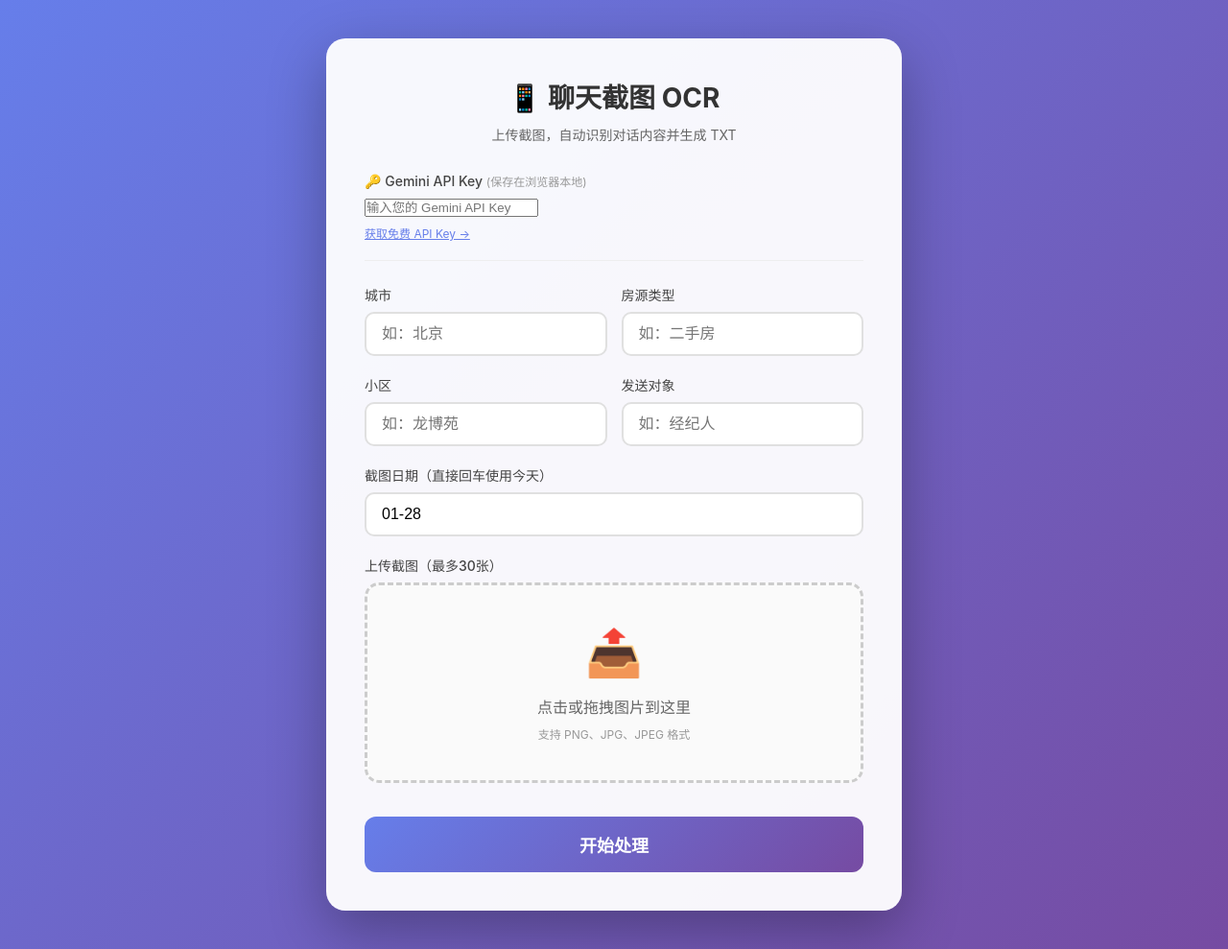
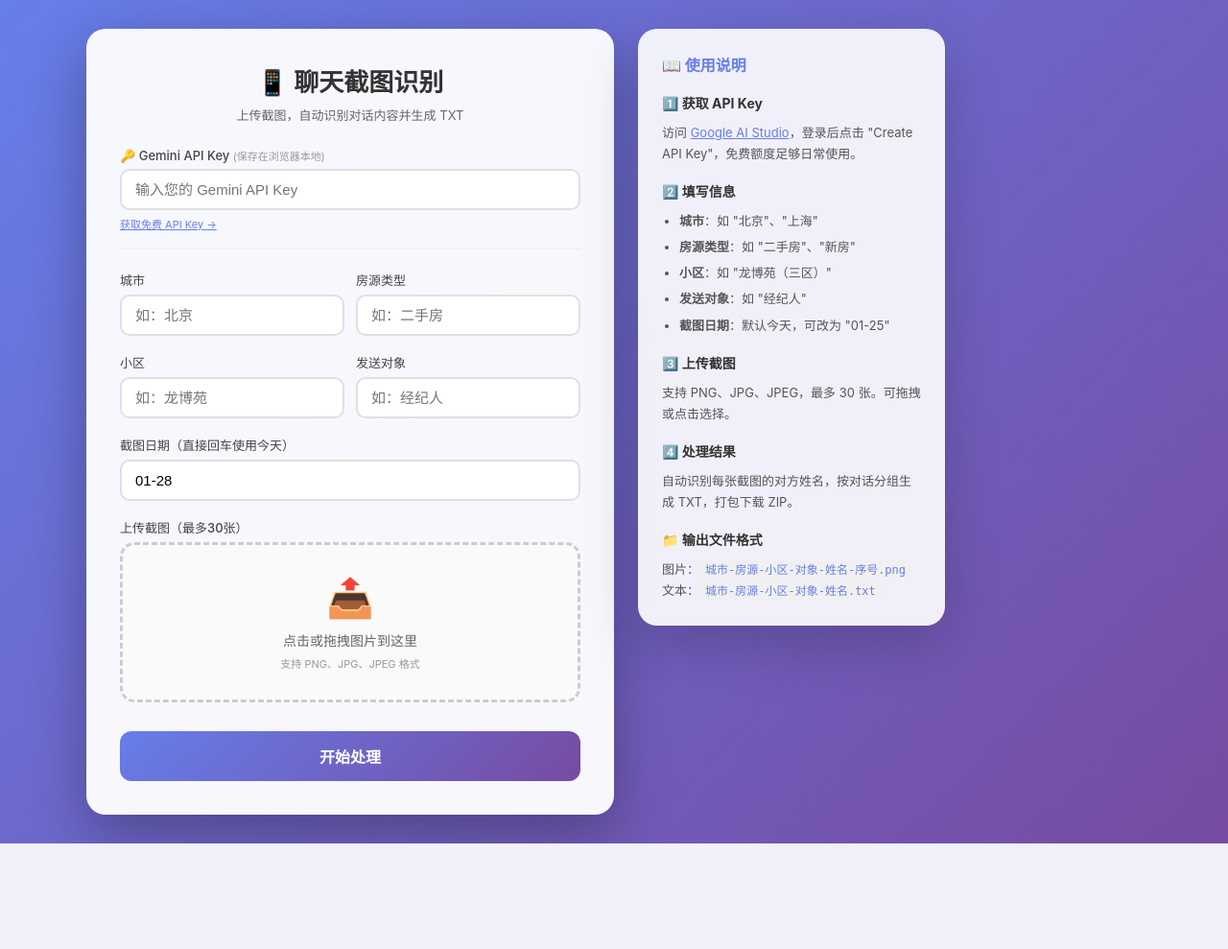
Before and after one commit to FUY25/chat-ocr-web, a Flask app: page / in a window 1280 px wide. Shown: the whole page at 96% size. After the commit the page ends 879 px from the top, so only its background shows below. Run offline with Flask 3, Linux system fonts and the light colour scheme.

Commit message:
Add sidebar usage guide, improve progress messages

```diff
--- a/ocr_core.py
+++ b/ocr_core.py
@@ -217,14 +217,12 @@ def process_ocr_workflow(
     report(f"开始处理 {total_images} 张图片", 0, total_images)
 
     # 步骤1: 检测每张图片的对方姓名并重命名
-    report("步骤1: 识别对方姓名...", 0, total_images)
+    report("正在识别对方姓名...", 0, total_images)
 
     renamed_images = []  # [(new_filename, bytes, person_name), ...]
     per_name_counter = {}
 
     for i, (orig_name, img_bytes) in enumerate(images):
-        report(f"识别姓名: {orig_name}", i + 1, total_images)
-
         person_name = detect_name_from_image(img_bytes)
         order = per_name_counter.get(person_name, 0) + 1
         per_name_counter[person_name] = order
@@ -233,10 +231,13 @@ def process_ocr_workflow(
         ext = Path(orig_name).suffix.lower() or ".png"
         new_name = f"{city}-{house_type}-{community}-{recipient}-{person_name}-{order}{ext}"
 
+        report(f"→ {new_name}", i + 1, total_images)
+
         renamed_images.append((new_name, img_bytes, person_name))
 
+
     # 步骤2: 按对方姓名分组
-    report("步骤2: 分组图片...", 0, 0)
+    report("正在分组图片...", 0, 0)
 
     groups = defaultdict(list)
     for new_name, img_bytes, person_name in renamed_images:
@@ -247,21 +248,21 @@ def process_ocr_workflow(
     # 步骤3: 初始化 Gemini 客户端
     client = genai.Client(api_key=api_key)
 
-    # 步骤4: 对每组调用 Gemini OCR
-    report("步骤3: Gemini OCR 处理...", 0, len(groups))
+    # 步骤3: 对每组调用 Gemini 分析
+    report("Gemini 正在分析聊天内容...", 0, len(groups))
 
     txt_files = {}  # {filename: content}
     group_list = list(groups.items())
 
     for i, (person_name, imgs) in enumerate(group_list):
-        report(f"OCR: {person_name} ({len(imgs)} 张图片)", i + 1, len(groups))
+        report(f"正在分析: {person_name}（{len(imgs)} 张图片）", i + 1, len(groups))
 
         chat_content = ocr_images_with_gemini(imgs, client, screenshot_date)
         txt_name = f"{city}-{house_type}-{community}-{recipient}-{person_name}.txt"
         txt_files[txt_name] = chat_content
 
-    # 步骤5: 打包 ZIP
-    report("步骤4: 打包 ZIP...", 0, 0)
+    # 步骤4: 打包 ZIP
+    report("正在打包下载文件...", 0, 0)
 
     zip_buffer = BytesIO()
     with zipfile.ZipFile(zip_buffer, 'w', zipfile.ZIP_DEFLATED) as zf:
--- a/templates/index.html
+++ b/templates/index.html
@@ -4,7 +4,7 @@
 <head>
     <meta charset="UTF-8">
     <meta name="viewport" content="width=device-width, initial-scale=1.0">
-    <title>聊天截图 OCR</title>
+    <title>聊天截图识别</title>
     <style>
         * {
             margin: 0;
@@ -16,57 +16,112 @@
             font-family: -apple-system, BlinkMacSystemFont, 'Segoe UI', Roboto, 'Helvetica Neue', Arial, sans-serif;
             background: linear-gradient(135deg, #667eea 0%, #764ba2 100%);
             min-height: 100vh;
-            padding: 40px 20px;
+            padding: 30px 20px;
         }
 
-        .container {
-            max-width: 600px;
+        .layout {
+            display: flex;
+            max-width: 1100px;
             margin: 0 auto;
+            gap: 25px;
         }
 
-        .card {
+        .main-card {
+            flex: 1;
+            max-width: 550px;
             background: rgba(255, 255, 255, 0.95);
             border-radius: 20px;
-            padding: 40px;
+            padding: 35px;
             box-shadow: 0 20px 60px rgba(0, 0, 0, 0.3);
+        }
+
+        .sidebar {
+            width: 320px;
+            background: rgba(255, 255, 255, 0.9);
+            border-radius: 20px;
+            padding: 25px;
+            box-shadow: 0 20px 60px rgba(0, 0, 0, 0.2);
+            font-size: 13px;
+            color: #444;
+            height: fit-content;
+        }
+
+        .sidebar h3 {
+            color: #667eea;
+            margin-bottom: 15px;
+            font-size: 16px;
+        }
+
+        .sidebar h4 {
+            color: #333;
+            margin: 18px 0 10px 0;
+            font-size: 14px;
+        }
+
+        .sidebar p,
+        .sidebar li {
+            line-height: 1.7;
+            color: #555;
+        }
+
+        .sidebar ul {
+            padding-left: 18px;
+        }
+
+        .sidebar li {
+            margin-bottom: 5px;
+        }
+
+        .sidebar code {
+            background: #f0f0f0;
+            padding: 2px 6px;
+            border-radius: 4px;
+            font-size: 12px;
+            color: #667eea;
+        }
+
+        .sidebar a {
+            color: #667eea;
         }
 
         h1 {
             text-align: center;
             color: #333;
-            margin-bottom: 10px;
-            font-size: 28px;
+            margin-bottom: 8px;
+            font-size: 26px;
         }
 
         .subtitle {
             text-align: center;
             color: #666;
-            margin-bottom: 30px;
-            font-size: 14px;
+            margin-bottom: 25px;
+            font-size: 13px;
         }
 
         .form-group {
-            margin-bottom: 20px;
+            margin-bottom: 18px;
         }
 
         label {
             display: block;
-            margin-bottom: 8px;
+            margin-bottom: 6px;
             color: #444;
             font-weight: 500;
-            font-size: 14px;
+            font-size: 13px;
         }
 
-        input[type="text"] {
+        input[type="text"],
+        input[type="password"] {
             width: 100%;
-            padding: 12px 16px;
+            padding: 11px 14px;
             border: 2px solid #e0e0e0;
             border-radius: 10px;
-            font-size: 16px;
+            font-size: 15px;
             transition: border-color 0.3s;
         }
 
-        input[type="text"]:focus {
+        input[type="text"]:focus,
+        input[type="password"]:focus {
             outline: none;
             border-color: #667eea;
         }
@@ -74,13 +129,13 @@
         .form-row {
             display: grid;
             grid-template-columns: 1fr 1fr;
-            gap: 15px;
+            gap: 12px;
         }
 
         .upload-area {
             border: 3px dashed #ccc;
             border-radius: 15px;
-            padding: 40px;
+            padding: 30px;
             text-align: center;
             cursor: pointer;
             transition: all 0.3s;
@@ -98,35 +153,35 @@
         }
 
         .upload-icon {
-            font-size: 48px;
-            margin-bottom: 15px;
+            font-size: 40px;
+            margin-bottom: 10px;
         }
 
         .upload-text {
             color: #666;
-            font-size: 16px;
+            font-size: 14px;
         }
 
         .upload-hint {
             color: #999;
-            font-size: 12px;
-            margin-top: 8px;
+            font-size: 11px;
+            margin-top: 6px;
         }
 
         .file-list {
-            margin-top: 15px;
-            max-height: 150px;
+            margin-top: 12px;
+            max-height: 120px;
             overflow-y: auto;
         }
 
         .file-item {
             display: flex;
             align-items: center;
-            padding: 8px 12px;
+            padding: 6px 10px;
             background: #f5f5f5;
-            border-radius: 8px;
-            margin-bottom: 5px;
-            font-size: 13px;
+            border-radius: 6px;
+            margin-bottom: 4px;
+            font-size: 12px;
         }
 
         .file-item .name {
@@ -139,17 +194,17 @@
         .file-item .remove {
             color: #e74c3c;
             cursor: pointer;
-            margin-left: 10px;
+            margin-left: 8px;
         }
 
         .btn {
             width: 100%;
-            padding: 16px;
+            padding: 14px;
             background: linear-gradient(135deg, #667eea 0%, #764ba2 100%);
             color: white;
             border: none;
             border-radius: 12px;
-            font-size: 18px;
+            font-size: 16px;
             font-weight: 600;
             cursor: pointer;
             transition: transform 0.2s, box-shadow 0.2s;
@@ -249,22 +304,37 @@
         .hidden {
             display: none;
         }
+
+        @media (max-width: 900px) {
+            .layout {
+                flex-direction: column;
+            }
+
+            .sidebar {
+                width: 100%;
+                order: 2;
+            }
+
+            .main-card {
+                max-width: 100%;
+            }
+        }
     </style>
 </head>
 
 <body>
-    <div class="container">
-        <div class="card">
-            <h1>📱 聊天截图 OCR</h1>
+    <div class="layout">
+        <div class="main-card">
+            <h1>📱 聊天截图识别</h1>
             <p class="subtitle">上传截图，自动识别对话内容并生成 TXT</p>
 
             <form id="ocrForm">
                 <div class="form-group"
-                    style="margin-bottom: 25px; padding-bottom: 20px; border-bottom: 1px solid #eee;">
+                    style="margin-bottom: 22px; padding-bottom: 18px; border-bottom: 1px solid #eee;">
                     <label>🔑 Gemini API Key <span
-                            style="font-weight: normal; color: #999; font-size: 12px;">(保存在浏览器本地)</span></label>
+                            style="font-weight: normal; color: #999; font-size: 11px;">(保存在浏览器本地)</span></label>
                     <input type="password" name="api_key" id="apiKeyInput" placeholder="输入您的 Gemini API Key" required>
-                    <div style="margin-top: 8px; font-size: 12px; color: #666;">
+                    <div style="margin-top: 6px; font-size: 11px; color: #666;">
                         <a href="https://aistudio.google.com/apikey" target="_blank" style="color: #667eea;">获取免费 API
                             Key →</a>
                     </div>
@@ -323,6 +393,35 @@
                     📦 下载结果 (ZIP)
                 </a>
             </div>
+        </div>
+
+        <div class="sidebar">
+            <h3>📖 使用说明</h3>
+
+            <h4>1️⃣ 获取 API Key</h4>
+            <p>访问 <a href="https://aistudio.google.com/apikey" target="_blank">Google AI Studio</a>，登录后点击 "Create API
+                Key"，免费额度足够日常使用。</p>
+
+            <h4>2️⃣ 填写信息</h4>
+            <ul>
+                <li><strong>城市</strong>：如 "北京"、"上海"</li>
+                <li><strong>房源类型</strong>：如 "二手房"、"新房"</li>
+                <li><strong>小区</strong>：如 "龙博苑（三区）"</li>
+                <li><strong>发送对象</strong>：如 "经纪人"</li>
+                <li><strong>截图日期</strong>：默认今天，可改为 "01-25"</li>
+            </ul>
+
+            <h4>3️⃣ 上传截图</h4>
+            <p>支持 PNG、JPG、JPEG，最多 30 张。可拖拽或点击选择。</p>
+
+            <h4>4️⃣ 处理结果</h4>
+            <p>自动识别每张截图的对方姓名，按对话分组生成 TXT，打包下载 ZIP。</p>
+
+            <h4>📁 输出文件格式</h4>
+            <p>
+                图片：<code>城市-房源-小区-对象-姓名-序号.png</code><br>
+                文本：<code>城市-房源-小区-对象-姓名.txt</code>
+            </p>
         </div>
     </div>
 
```
Also changed, not shown: other parts of templates/index.html (+12 -12 lines).
